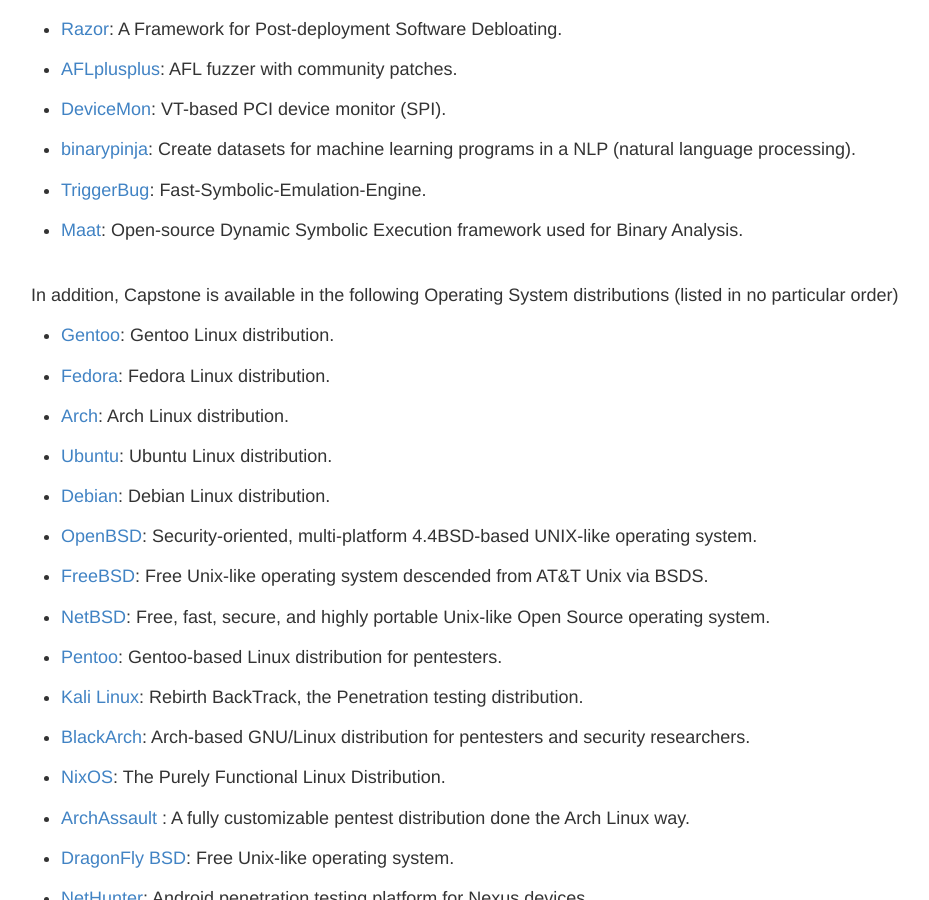
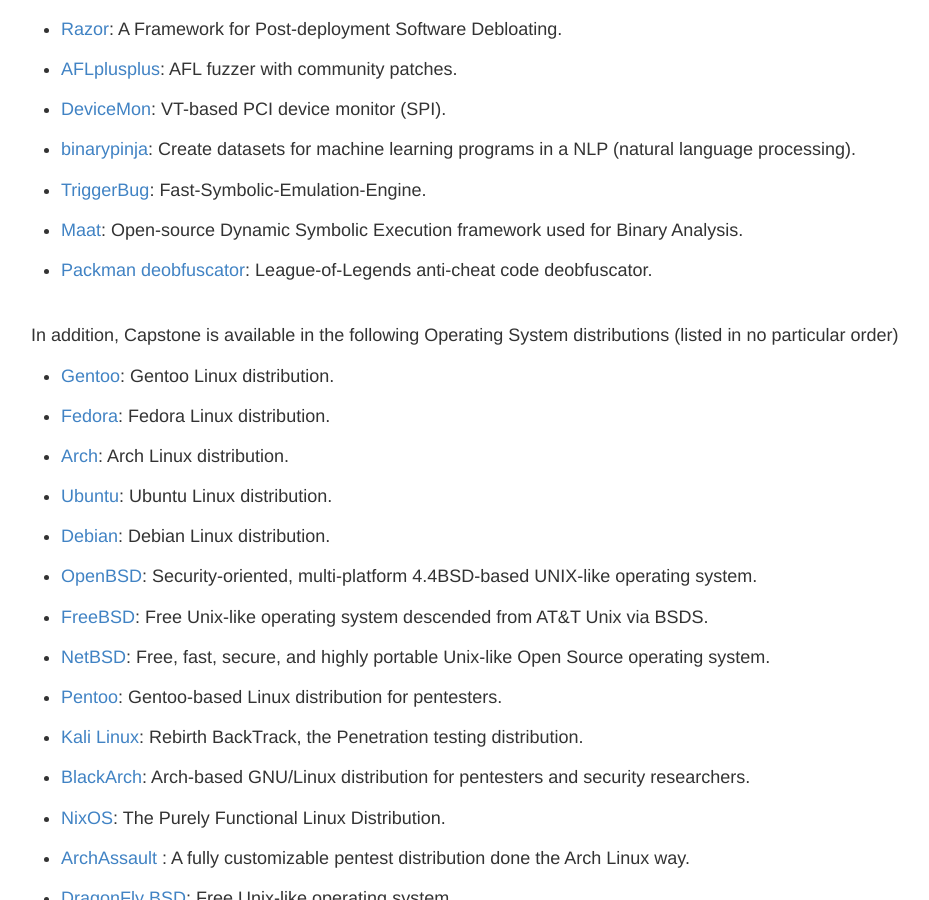
Before and after one commit to capstone-engine/capstone-engine.github.io, a Jekyll site: the page built from showcase.md, in a window 1280 px wide and 900 px high, scrolled down 20140 px. Shown: the whole window, without its empty margins (169-1098 px from the left). Built offline with Jekyll 4.4.1, drawn with Linux system fonts in a browser that asks for light colours; some of the changed lines change nothing that is shown.

Commit message:
showcase

```diff
--- a/showcase.md
+++ b/showcase.md
@@ -5,7 +5,7 @@
 
 ## Showcase
 
-In our knowledge, Capstone has been used by **483** following products (listed in no particular order).
+In our knowledge, Capstone has been used by **484** following products (listed in no particular order).
 
 - [Skorpio](http://groundx.io/docs/Opcde2018-skorpio.pdf): Cross-platform-architecture Dynamic Instrumentation Framework.
 
@@ -973,6 +973,8 @@
 
 - [Maat](https://maat.re): Open-source Dynamic Symbolic Execution framework used for Binary Analysis.
 
+- [Packman deobfuscator](https://github.com/archercreat/packman-deobfuscator): League-of-Legends anti-cheat code deobfuscator.
+
 
 <br>
 In addition, Capstone is available in the following Operating System distributions (listed in no particular order)
```
